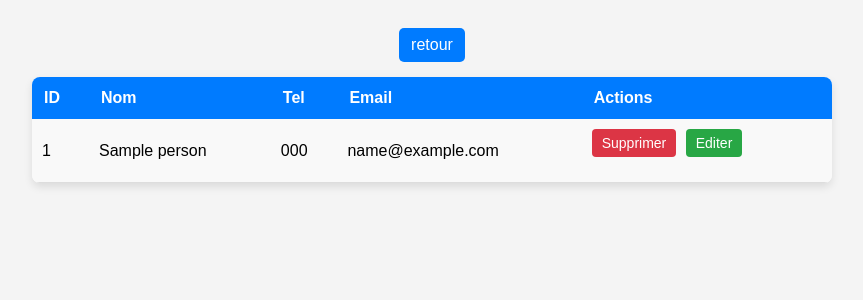
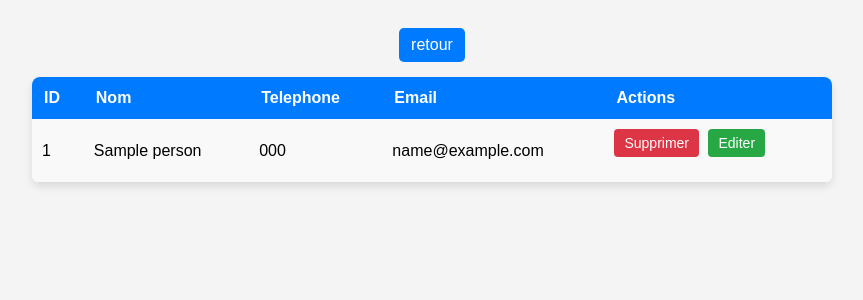
Before and after one commit to Frankam487/vrai_php, a PHP site: page /display.php in a window 1280 px wide. Shown: the top 300 px of the page, without its empty margins (208-1071 px from the left). Run offline with PHP 8.4, Linux system fonts and the light colour scheme; tables that the repository leaves empty or names only in its code hold one stand-in row (values such as "Sample post").

Commit message:
id added

```diff
--- a/display.php
+++ b/display.php
@@ -10,17 +10,14 @@
 
 
 
- <?php require "./conn.php";
-
- ?>
-
+ <?php require "./conn.php";?>
 
  <a href="./index.php">retour</a>
  <table>
           <tr>
             <th>ID</th>
             <th>Nom</th>
-            <th>Tel</th>
+            <th>Telephone</th>
             <th>Email</th>
             <th>Actions</th>
           </tr>
@@ -42,7 +39,7 @@ try {
           <td> <?=$row['email'];?> </td>
           <td>
             <a href="?delete=<?=$row['id']?>">Supprimer</a>
-            <a href="?edit">Editer</a>
+            <a href="?edit=<?=$row['id']?>">Editer</a>
 
         </td>
         </tr>
@@ -64,6 +61,8 @@ if (isset($_GET['delete']) && is_numeric($_GET['delete'])) {
     $stmt = $pdo->prepare($sql);
     $stmt->execute();
 }
+
+
 ?>
 </table>
 </body>
```
